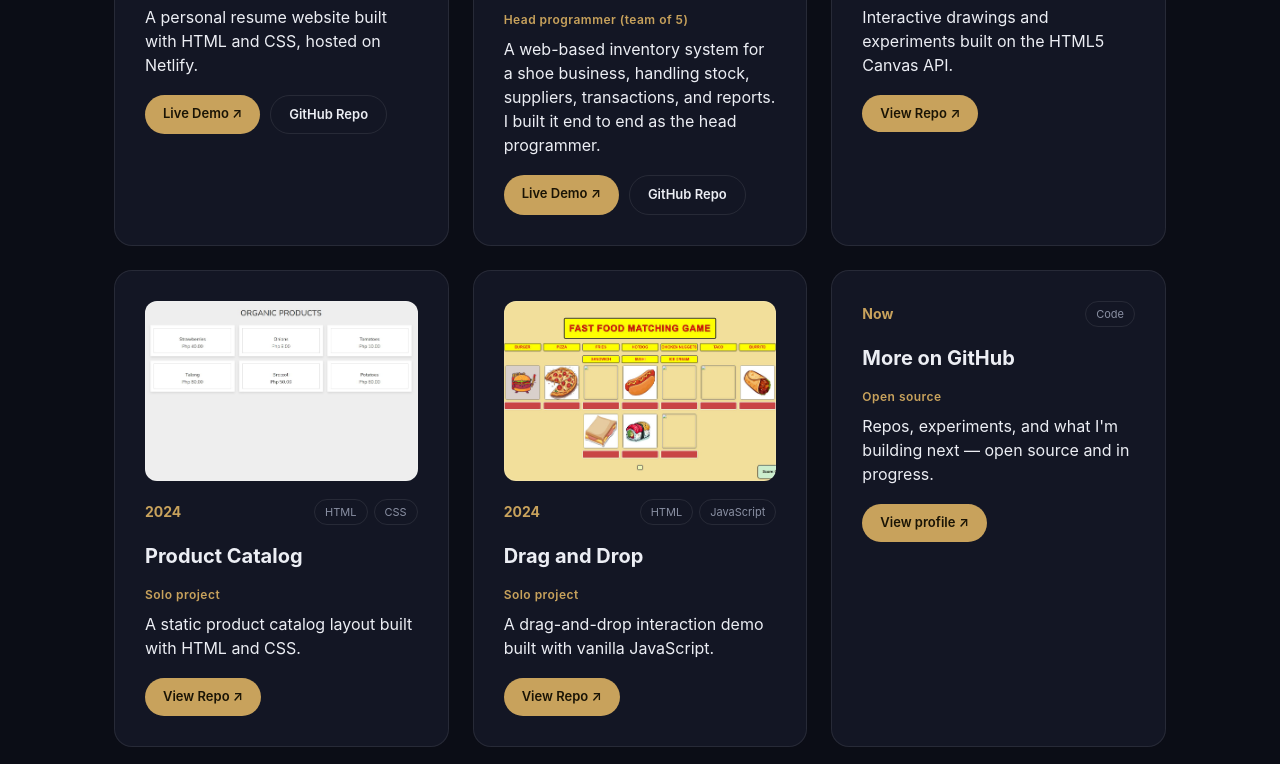
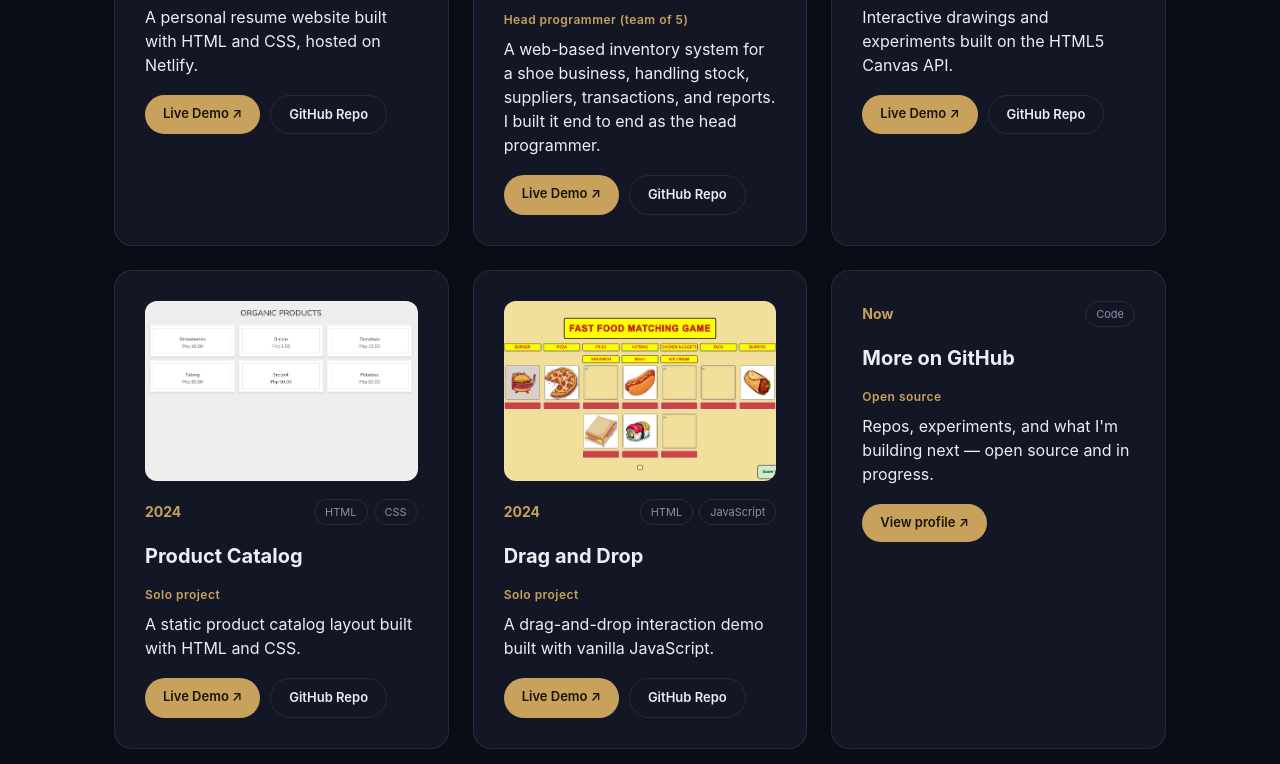
Before and after one commit to imnrqzz/Portfolio, a website: page index.html in a window 1280 px wide. Shown: the part 3776-4540 px from the top of the page. Drawn offline with nearby package versions, Linux system fonts and the light colour scheme; files whose address does not match are found by name.

Commit message:
Add real GitHub Pages demos for 2D Canvas, ProdCatalog, DragandDropp

```diff
--- a/index.html
+++ b/index.html
@@ -219,7 +219,8 @@
           <span class="work-role">Solo project</span>
           <p>Interactive drawings and experiments built on the HTML5 Canvas API.</p>
           <div class="work-actions">
-            <a href="https://github.com/imnrqzz/2dCanvas" target="_blank" rel="noopener noreferrer" class="btn btn-gold btn-sm">View Repo &nearr;</a>
+            <a href="https://imnrqzz.github.io/2dCanvas/" target="_blank" rel="noopener noreferrer" class="btn btn-gold btn-sm">Live Demo &nearr;</a>
+            <a href="https://github.com/imnrqzz/2dCanvas" target="_blank" rel="noopener noreferrer" class="btn btn-ghost btn-sm">GitHub Repo</a>
           </div>
         </div>
         <div class="work reveal" data-url="https://github.com/imnrqzz/ProdCatalog">
@@ -229,7 +230,8 @@
           <span class="work-role">Solo project</span>
           <p>A static product catalog layout built with HTML and CSS.</p>
           <div class="work-actions">
-            <a href="https://github.com/imnrqzz/ProdCatalog" target="_blank" rel="noopener noreferrer" class="btn btn-gold btn-sm">View Repo &nearr;</a>
+            <a href="https://imnrqzz.github.io/ProdCatalog/" target="_blank" rel="noopener noreferrer" class="btn btn-gold btn-sm">Live Demo &nearr;</a>
+            <a href="https://github.com/imnrqzz/ProdCatalog" target="_blank" rel="noopener noreferrer" class="btn btn-ghost btn-sm">GitHub Repo</a>
           </div>
         </div>
         <div class="work reveal" data-url="https://github.com/imnrqzz/DragandDropp">
@@ -239,7 +241,8 @@
           <span class="work-role">Solo project</span>
           <p>A drag-and-drop interaction demo built with vanilla JavaScript.</p>
           <div class="work-actions">
-            <a href="https://github.com/imnrqzz/DragandDropp" target="_blank" rel="noopener noreferrer" class="btn btn-gold btn-sm">View Repo &nearr;</a>
+            <a href="https://imnrqzz.github.io/DragandDropp/" target="_blank" rel="noopener noreferrer" class="btn btn-gold btn-sm">Live Demo &nearr;</a>
+            <a href="https://github.com/imnrqzz/DragandDropp" target="_blank" rel="noopener noreferrer" class="btn btn-ghost btn-sm">GitHub Repo</a>
           </div>
         </div>
         <div class="work reveal" data-url="https://github.com/imnrqzz">
```
